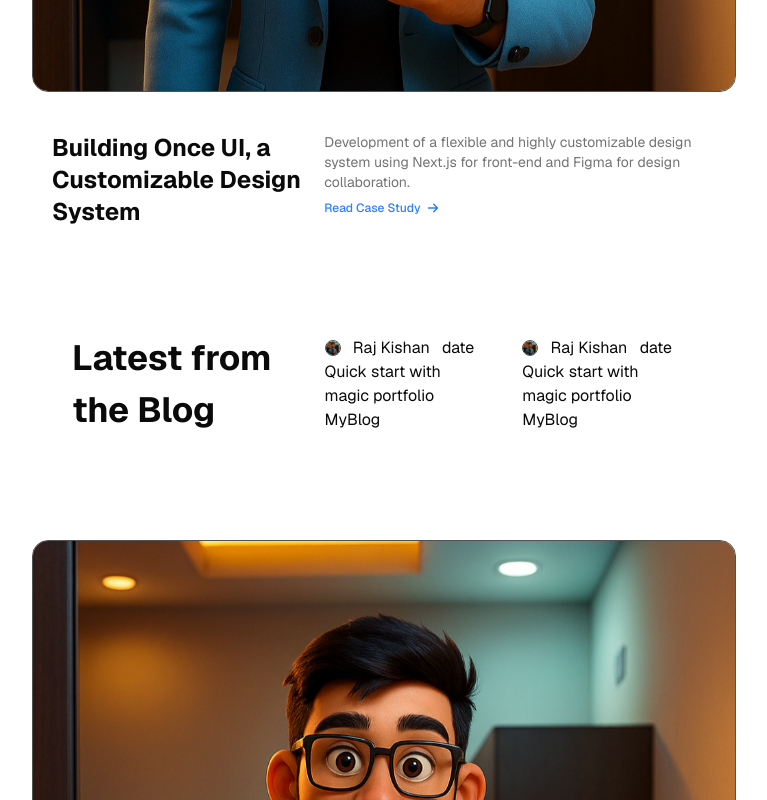
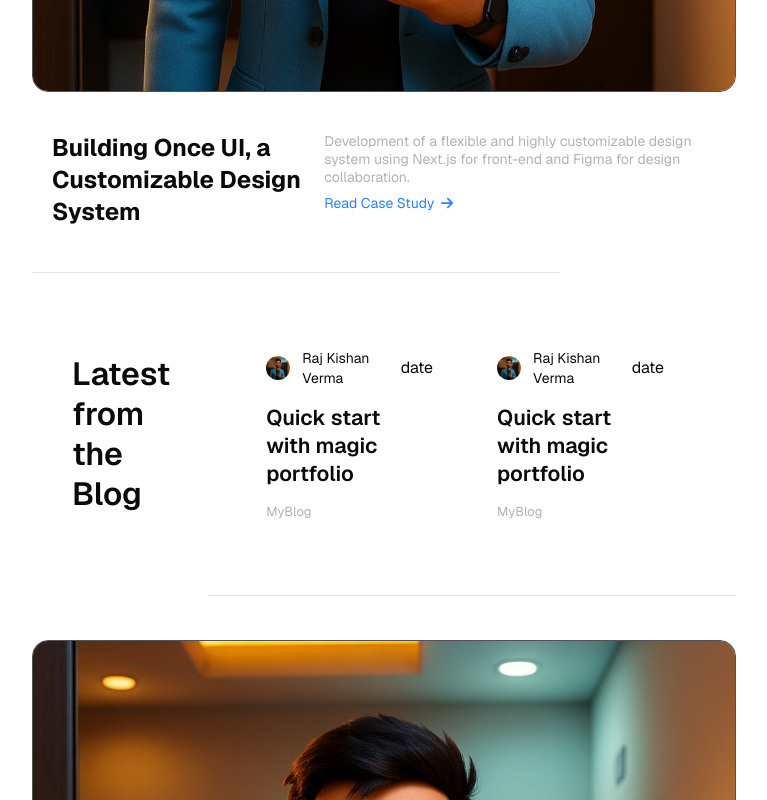
Before and after one commit to RajKishan1/portfolio, a Next.js app: page / in a window 1280 px wide. Shown: the part 1280-2080 px from the top of the page, without its empty margins (256-1023 px from the left). Built offline with nearby package versions, Linux system fonts and the light colour scheme.

Commit message:
fix:nav bar

```diff
--- a/src/app/layout.tsx
+++ b/src/app/layout.tsx
@@ -36,7 +36,7 @@ export default function RootLayout({
           disableTransitionOnChange
         >
           {" "}
-          <div className="flex flex-col gap-5">
+          <div className="flex flex-col gap-5 relative">
             <Navbar /> {children} <Footer />
           </div>
         </ThemeProvider>
--- a/src/components/Home/BlogCard.tsx
+++ b/src/components/Home/BlogCard.tsx
@@ -1,23 +1,18 @@
 import React from "react";
+import { NamePlate } from "../blog/BlogCard";
 interface prop {
   BlogTitle: string;
 }
 const BlogCard = ({ BlogTitle }: prop) => {
   return (
-    <div className="p-6 rounded-2xl hover:bg-neutral-500 bg-transparent">
-      <div className="flex justify-between items-center">
-        <img
-          src="/me.png"
-          className="rounded-full size-4 border border-neutral-600"
-          alt=""
-        />
-        <h1>Raj Kishan</h1>
-        <p>date</p>
+    <div className="p-6 rounded-2xl hover:bg-neutral-800 bg-transparent flex flex-col gap-4 mx-2">
+      <NamePlate />
+      <div>
+        <h1 className="text-[21.3px] leading-7 font-semibold max-w-3/4">
+          {BlogTitle}
+        </h1>
       </div>
-      <div>
-        <h1>{BlogTitle}</h1>
-      </div>
-      <p>MyBlog</p>
+      <p className="text-[13px] leading-[16px] text-[#b2b2b2]">MyBlog</p>
     </div>
   );
 };
--- a/src/components/Home/HeroSection.tsx
+++ b/src/components/Home/HeroSection.tsx
@@ -15,7 +15,7 @@ const HeroSection = () => {
         <p className="text-sm text-[#6FD5E3]">Featured Work</p>
       </a>
       <h1
-        className={`${geistSans.className} text-[64px] max-w-3xl font-semibold text-white text-center leading-[68px] tracking-[-2.5px] font-strong `}
+        className={`${geistSans.className} text-[64px] max-w-3xl font-semibold text-black text-center leading-[68px] tracking-[-2.5px] font-strong dark:text-white`}
       >
         Building bridges between design and code
       </h1>
--- a/src/components/Home/HomeProjectSection.tsx
+++ b/src/components/Home/HomeProjectSection.tsx
@@ -15,11 +15,11 @@ const HomeProjectSection = () => {
           </h1>
         </div>
         <div className="flex flex-col gap-2  ">
-          <p className="text-sm text-neutral-500 text-left">
+          <p className="text-sm leading-[18px] font-normal text-[#b2b2b2] text-left">
             Development of a flexible and highly customizable design system
             using Next.js for front-end and Figma for design collaboration.
           </p>
-          <div className="text-xs text-blue-500 font-medium flex items-center gap-1.5">
+          <div className="text-[14px] leading-[18px] text-blue-500 font-normal flex items-center gap-1.5">
             Read Case Study
             <FaArrowRight />
           </div>
--- a/src/components/Home/LatestBlog.tsx
+++ b/src/components/Home/LatestBlog.tsx
@@ -3,9 +3,13 @@ import BlogCard from "./BlogCard";
 
 const LatestBlog = () => {
   return (
-    <div className="w-full p-10 flex items-center justify-between">
+    <div className="relative w-full p-10 py-13 flex items-center justify-between">
+      <hr className="w-3/4 text-neutral-200 absolute top-0 left-0" />
+      <hr className="w-3/4 text-neutral-400 absolute bottom-0 right-0" />
       <div>
-        <h1 className="text-[35px] font-bold ">Latest from the Blog</h1>
+        <h2 className="text-[32px] leading-[40px] font-semibold w-3/4">
+          Latest from the Blog
+        </h2>
       </div>
       <BlogCard BlogTitle="Quick start with magic portfolio" />
       <BlogCard BlogTitle="Quick start with magic portfolio" />
--- a/src/components/Navbar/Navbar.tsx
+++ b/src/components/Navbar/Navbar.tsx
@@ -3,7 +3,7 @@ import NavMenu from "./NavMenu";
 
 const Navbar = () => {
   return (
-    <div className="w-full py-5 px-6 flex justify-between items-center">
+    <div className="sticky top-0 w-full py-5 px-6 flex justify-between items-center bg-gradient-to-t from-transparent to-black">
       <p>India / Asia</p>
       <NavMenu />
       <p>Time</p>
```
